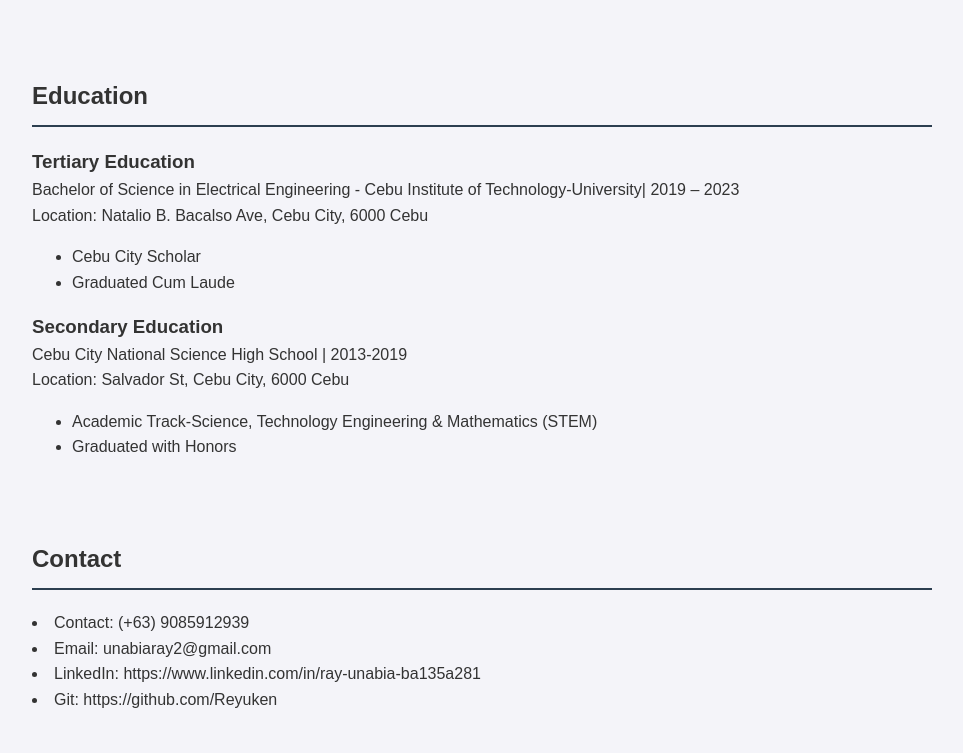
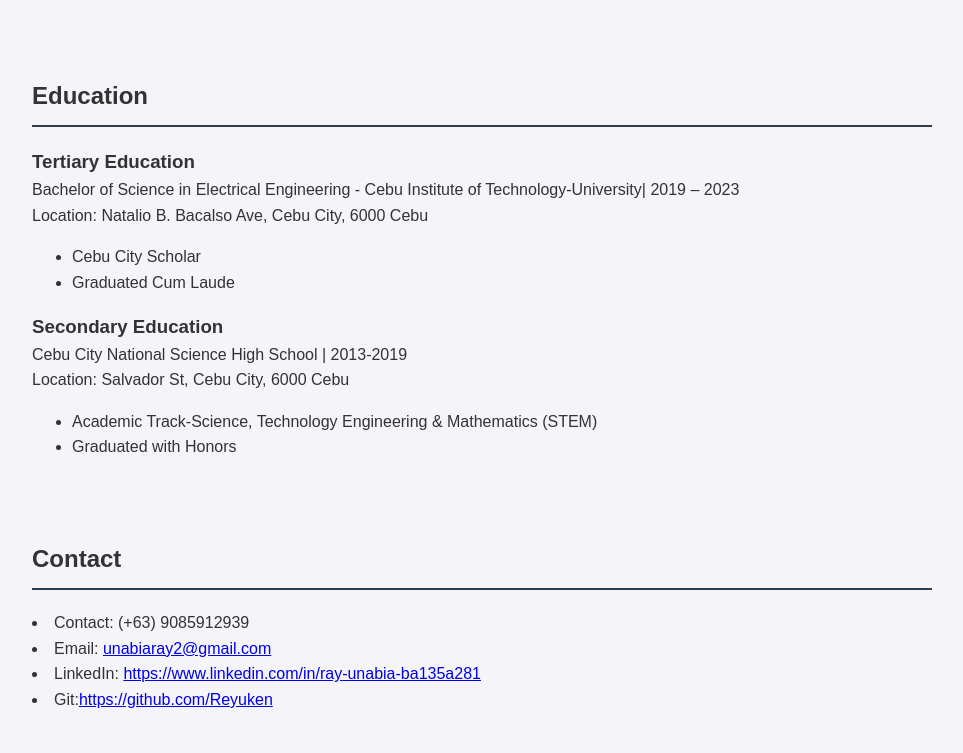
Before and after one commit to Reyuken/project-personal-website, a plain HTML site: page index.html in a window 1280 px wide. Shown: the part 1252-2005 px from the top of the page, without its empty margins (158-1121 px from the left). Drawn offline with Linux system fonts and the light colour scheme.

Commit message:
modified contact links

```diff
--- a/index.html
+++ b/index.html
@@ -20,6 +20,7 @@
             <li><a href="#skills">Skills</a></li>
             <li><a href="#experience">Experience</a></li>
             <li><a href="#education">Education</a></li>
+            <li><a href="#contact">Contact</a></li>
             <li><a href="#contact">Contact</a></li>
         </ul>
     </nav>
@@ -95,8 +96,8 @@
             <div class="contact">
                 <h2>Contact</h2>
                 <li>Contact: (+63) 9085912939</li>
-                <li>Email: unabiaray2@gmail.com</li>
-                <li>LinkedIn: https://www.linkedin.com/in/ray-unabia-ba135a281</li>
-                <li>Git: https://github.com/Reyuken</li>
+                <li>Email: <a href="unabiaray2@gmail.com">unabiaray2@gmail.com</a></li>
+                <li>LinkedIn: <a href="https://www.linkedin.com/in/ray-unabia-ba135a281">https://www.linkedin.com/in/ray-unabia-ba135a281</a></li>
+                <li>Git:<a href="https://github.com/Reyuken">https://github.com/Reyuken</a></li>
             </div>
         </section>
```
